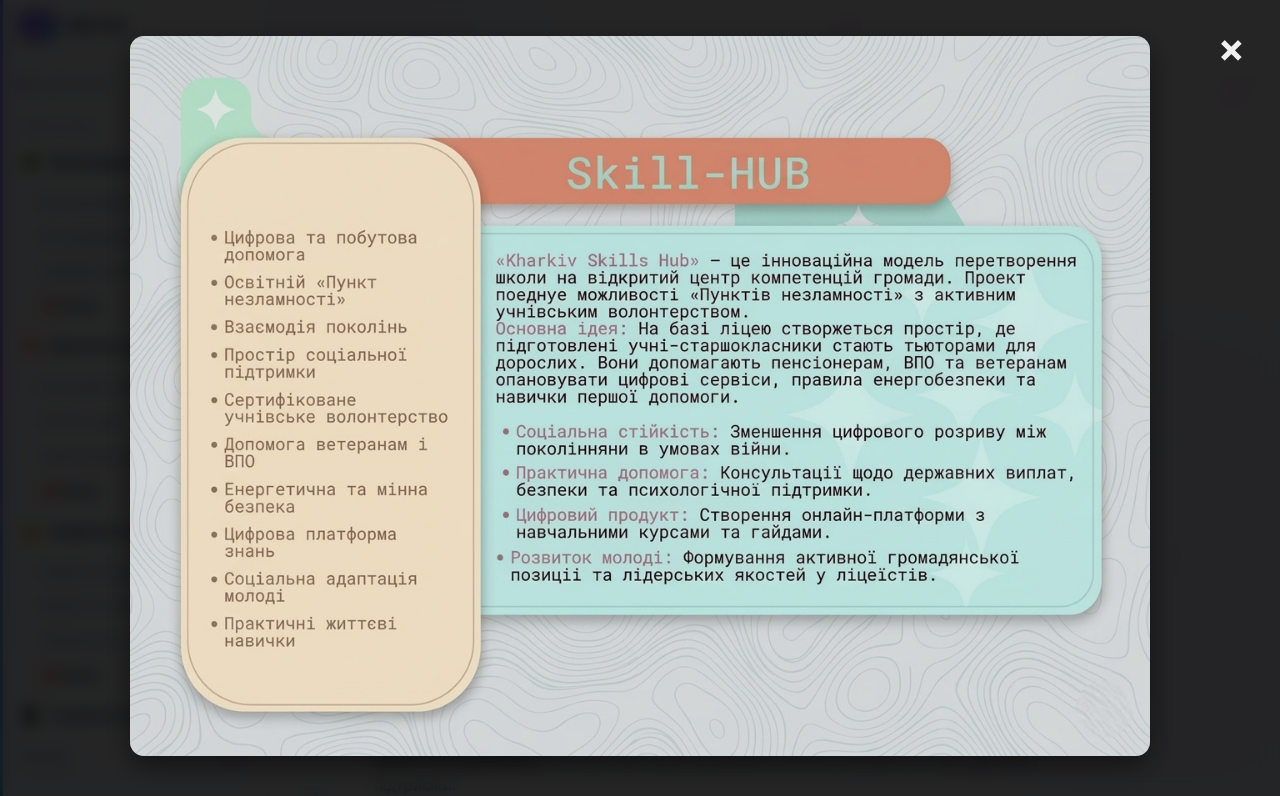
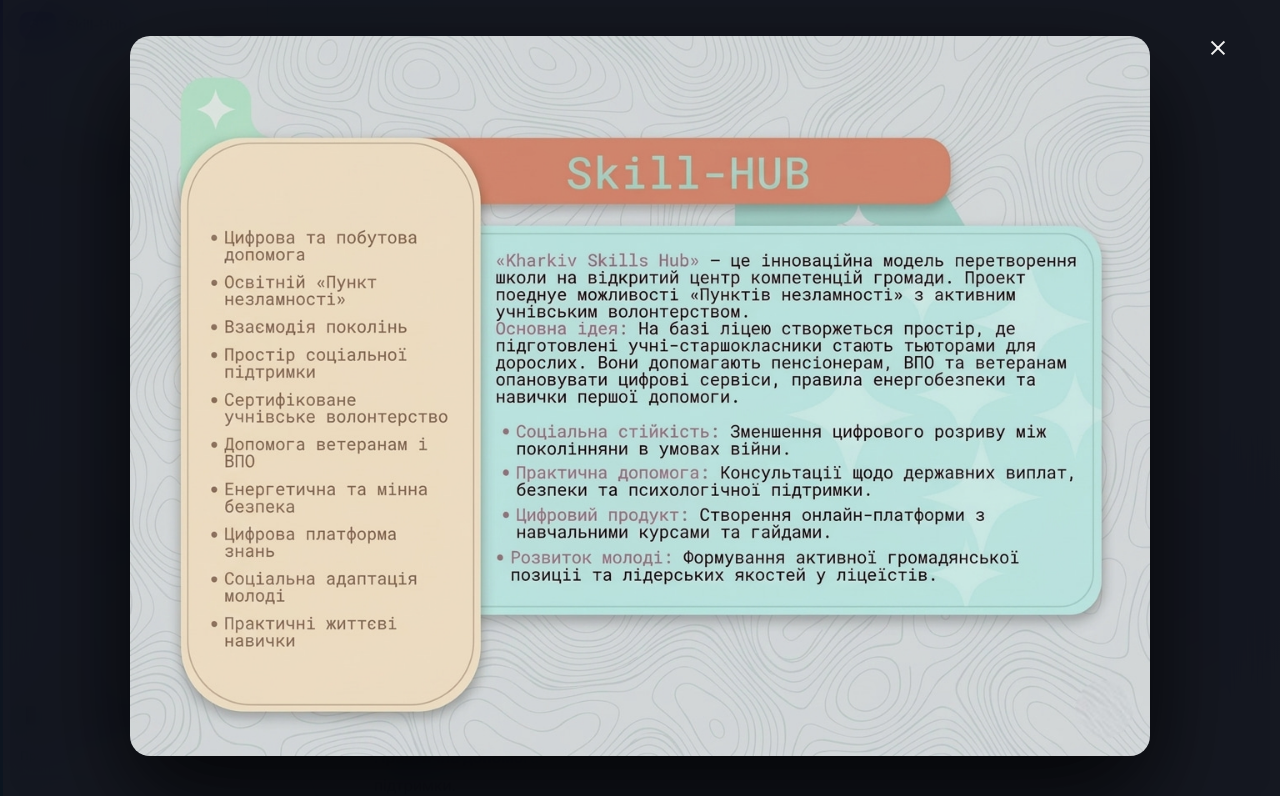
Before and after one commit to Vonkaaaaa/FakeDragon, a plain HTML site: page index.html in a window 1280 px wide. Both pictures are taken after a click on the element 881 px from the left and 6902 px from the top of the page. Shown: the part 6506-7302 px from the top of the page. Drawn offline with Linux system fonts and the light colour scheme.

Commit message:
Add files via upload

```diff
--- a/styles.css
+++ b/styles.css
@@ -2214,26 +2214,36 @@
 
 
 .image-modal {
-    display: none;
+    display: flex;
     position: fixed;
     z-index: 9999;
     left: 0;
     top: 0;
     width: 100%;
     height: 100%;
-    overflow: auto;
-    background-color: rgba(0, 0, 0, 0.85);
-    backdrop-filter: blur(8px);
-    -webkit-backdrop-filter: blur(8px);
-    opacity: 0;
-    transition: opacity 0.3s ease;
-}
-
-.image-modal.show {
-    display: flex;
     justify-content: center;
     align-items: center;
+    overflow: hidden;
+    background-color: rgba(7, 10, 20, 0);
+    backdrop-filter: blur(0px);
+    -webkit-backdrop-filter: blur(0px);
+    opacity: 0;
+    visibility: hidden;
+    pointer-events: none;
+    transition:
+        background-color 0.8s cubic-bezier(0.16, 1, 0.3, 1),
+        backdrop-filter 0.8s cubic-bezier(0.16, 1, 0.3, 1),
+        opacity 0.5s ease,
+        visibility 0.8s;
+}
+
+.image-modal.show {
+    visibility: visible;
     opacity: 1;
+    pointer-events: auto;
+    background-color: rgba(7, 10, 20, 0.94);
+    backdrop-filter: blur(20px);
+    -webkit-backdrop-filter: blur(20px);
 }
 
 .image-modal .modal-content {
@@ -2241,33 +2251,58 @@
     display: block;
     max-width: 90%;
     max-height: 90vh;
-    border-radius: var(--radius);
-    box-shadow: 0 10px 30px rgba(0, 0, 0, 0.5);
+    border-radius: var(--radius-lg);
+    box-shadow: 0 40px 100px rgba(0, 0, 0, 0.8);
     object-fit: contain;
-    transform: scale(0.9);
-    transition: transform 0.3s ease;
+    transform: scale(0.6) translateY(40px) rotateX(-10deg);
+    opacity: 0;
+    transition:
+        transform 1.2s cubic-bezier(0.16, 1, 0.3, 1),
+        opacity 0.6s cubic-bezier(0.16, 1, 0.3, 1),
+        box-shadow 1s ease;
 }
 
 .image-modal.show .modal-content {
-    transform: scale(1);
+    transform: scale(1) translateY(0) rotateX(0);
+    opacity: 1;
 }
 
 .image-modal .modal-close {
     position: absolute;
-    top: 20px;
-    right: 35px;
+    top: 24px;
+    right: 36px;
     color: #f1f1f1;
-    font-size: 40px;
-    font-weight: bold;
-    transition: color 0.3s;
+    font-size: 32px;
+    font-weight: 300;
+    padding: 10px;
     cursor: pointer;
     z-index: 10000;
-}
-
-.image-modal .modal-close:hover,
-.image-modal .modal-close:focus {
-    color: var(--accent);
-    text-decoration: none;
+    opacity: 0;
+    transform: scale(0.5);
+    transition:
+        opacity 0.4s 0.6s ease,
+        transform 0.4s 0.6s cubic-bezier(0.34, 1.56, 0.64, 1),
+        color 0.3s,
+        background 0.3s;
+    background: rgba(255, 255, 255, 0);
+    border-radius: 50%;
+    width: 52px;
+    height: 52px;
+    display: flex;
+    align-items: center;
+    justify-content: center;
+    line-height: 1;
+}
+
+.image-modal.show .modal-close {
+    opacity: 1;
+    transform: scale(1);
+}
+
+.image-modal .modal-close:hover {
+    color: #fff;
+    background: rgba(255, 255, 255, 0.1);
+    transform: rotate(90deg) scale(1.1);
 }
 
 
```
